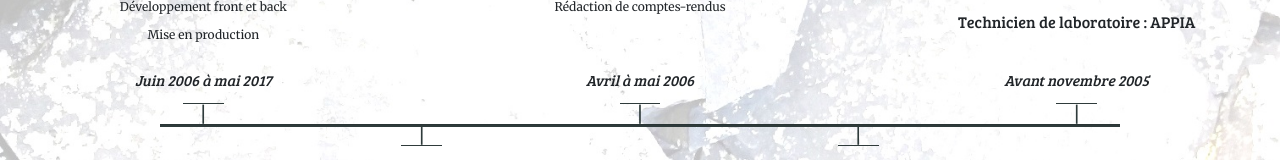
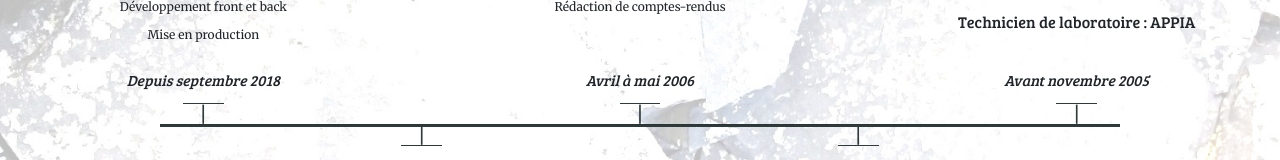
Before and after one commit to ThePuffin/CVDeveloppeur, a React (Create React App) app: page / in a window 1280 px wide. Shown: the part 1154-1314 px from the top of the page. Built offline with nearby package versions, Linux system fonts and the light colour scheme.

Commit message:
update parcours professionel

```diff
--- a/src/components/parcours/Parcours.js
+++ b/src/components/parcours/Parcours.js
@@ -56,7 +56,7 @@ class Parcours extends Component {
         <br />
         <div className="row">
           <div className="col-4 ">
-            <span> Juin 2006 à mai 2017 </span>
+            <span> Depuis septembre 2018 </span>
             <hr className="petitTrait traitBas" />
             <p className="colle traitVertHaut">|</p>
           </div>
```
